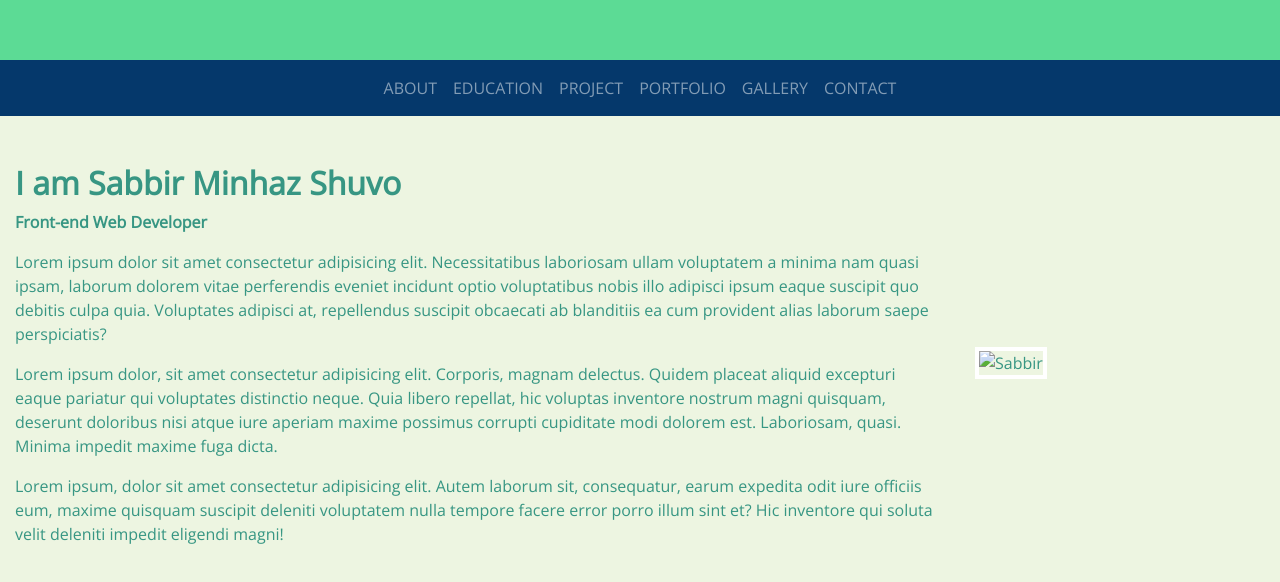
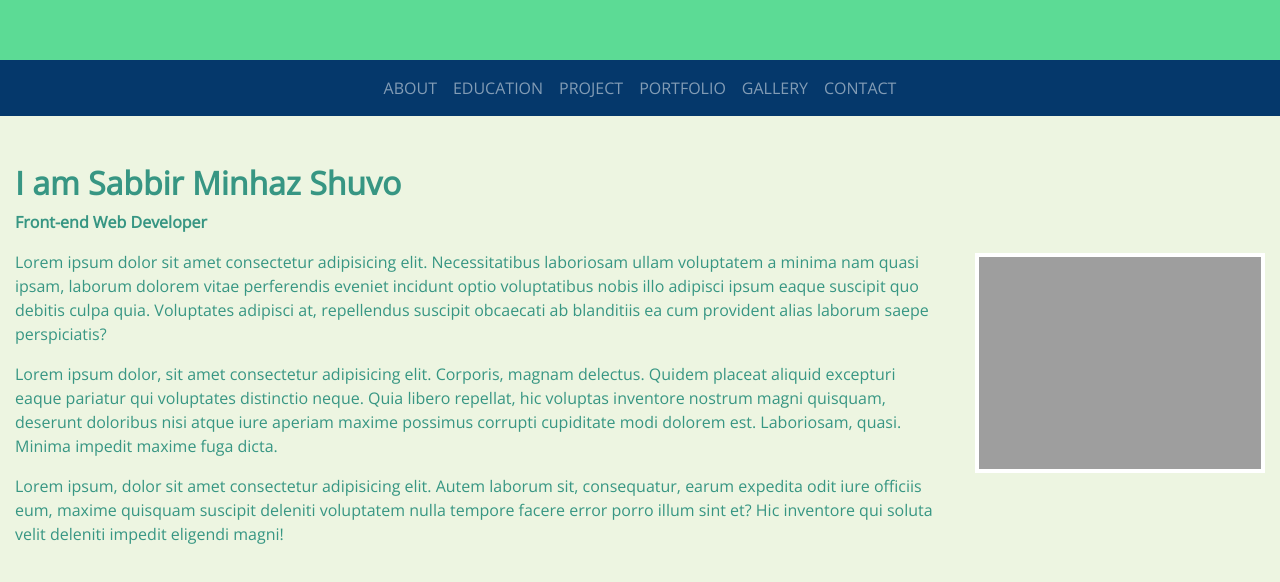
Before and after one commit to SabbirMinhaz/project-bohubrihi, a plain HTML site: page index.html in a window 1280 px wide. Shown: the part 740-1322 px from the top of the page. Drawn offline with nearby package versions, Linux system fonts and the light colour scheme; the site is published under a folder, as on GitHub Pages, so addresses that start at the root find nothing.

Commit message:
update profile.jpg

```diff
--- a/index.html
+++ b/index.html
@@ -85,7 +85,7 @@
 
 
             <div class="col-md-3">
-                <img src="/img/profile.jpg" alt="Sabbir" class="img-fluid about-img">
+                <img src="img/profile.jpg" alt="Sabbir" class="img-fluid about-img">
             </div>
         </div>
     </section>
```
Also changed, not shown: 1 other file.
